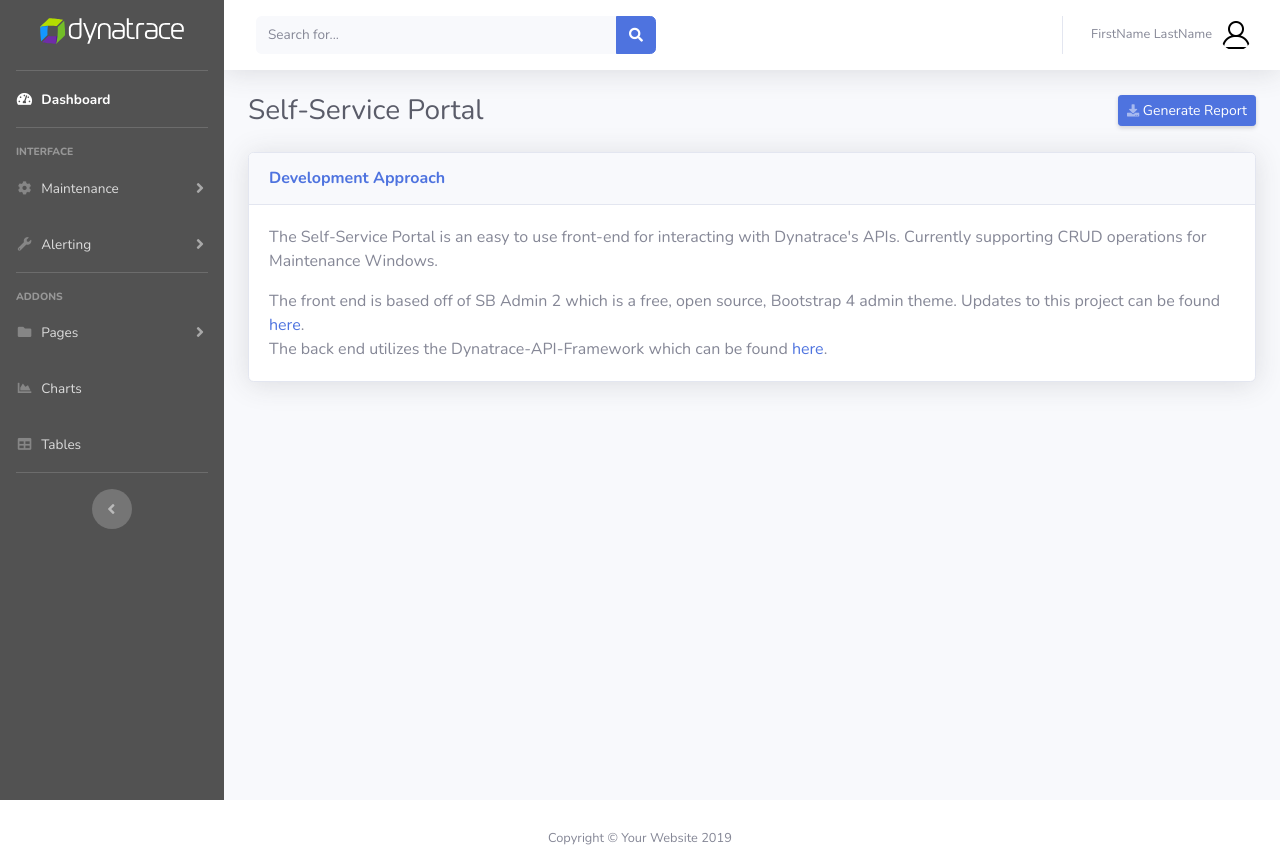
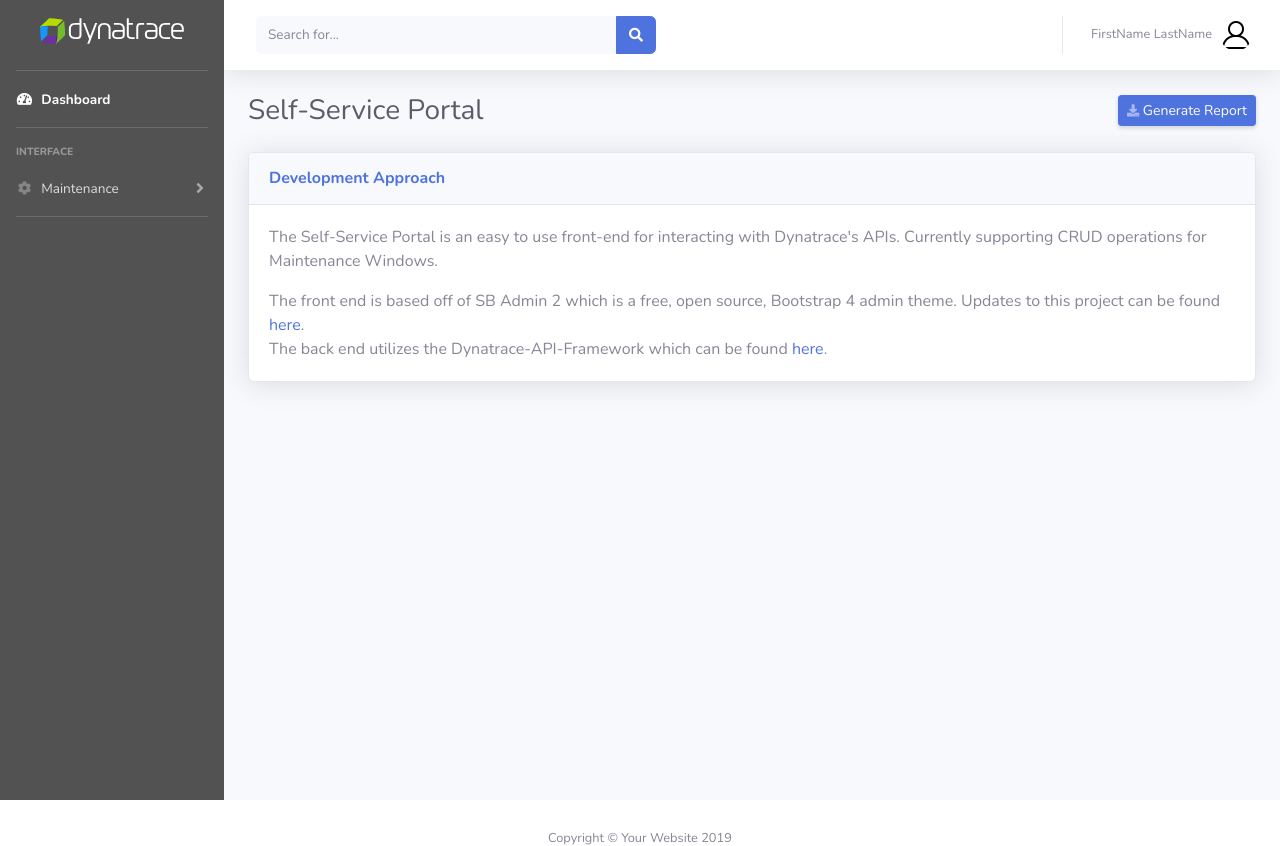
Before and after one commit to dt-self-service/self-service-app, a Django app: page / in a window 1280 px wide. Shown: the top 846 px of the page. Run offline with Django 3.2, Linux system fonts and the light colour scheme; some libraries are stand-ins or nearby versions.

Commit message:
Cleaned up menu sidebar.

```diff
--- a/dashboard/templates/dashboard/base.html
+++ b/dashboard/templates/dashboard/base.html
@@ -70,7 +70,7 @@
         </li>
 
         <!-- Nav Item - Utilities Collapse Menu -->
-        <li class="nav-item">
+        <!-- <li class="nav-item">
         <a class="nav-link collapsed" href="#" data-toggle="collapse" data-target="#collapseAlerting" aria-expanded="true" aria-controls="collapseAlerting">
             <i class="fas fa-fw fa-wrench"></i>
             <span>Alerting</span>
@@ -81,57 +81,10 @@
             <a class="collapse-item" href="utilities-color.html">Alerting Profiles</a>
             </div>
         </div>
-        </li>
+        </li> -->
 
         <!-- Divider -->
         <hr class="sidebar-divider">
-
-        <!-- Heading -->
-        <div class="sidebar-heading">
-        Addons
-        </div>
-
-        <!-- Nav Item - Pages Collapse Menu -->
-        <li class="nav-item">
-        <a class="nav-link collapsed" href="#" data-toggle="collapse" data-target="#collapsePages" aria-expanded="true" aria-controls="collapsePages">
-            <i class="fas fa-fw fa-folder"></i>
-            <span>Pages</span>
-        </a>
-        <div id="collapsePages" class="collapse" aria-labelledby="headingPages" data-parent="#accordionSidebar">
-            <div class="bg-white py-2 collapse-inner rounded">
-            <h6 class="collapse-header">Login Screens:</h6>
-            <a class="collapse-item" href="login.html">Login</a>
-            <a class="collapse-item" href="register.html">Register</a>
-            <a class="collapse-item" href="forgot-password.html">Forgot Password</a>
-            <div class="collapse-divider"></div>
-            <h6 class="collapse-header">Other Pages:</h6>
-            <a class="collapse-item" href="404.html">404 Page</a>
-            <a class="collapse-item" href="blank.html">Blank Page</a>
-            </div>
-        </div>
-        </li>
-
-        <!-- Nav Item - Charts -->
-        <li class="nav-item">
-        <a class="nav-link" href="charts.html">
-            <i class="fas fa-fw fa-chart-area"></i>
-            <span>Charts</span></a>
-        </li>
-
-        <!-- Nav Item - Tables -->
-        <li class="nav-item">
-        <a class="nav-link" href="/tables">
-            <i class="fas fa-fw fa-table"></i>
-            <span>Tables</span></a>
-        </li>
-
-        <!-- Divider -->
-        <hr class="sidebar-divider d-none d-md-block">
-
-        <!-- Sidebar Toggler (Sidebar) -->
-        <div class="text-center d-none d-md-inline">
-        <button class="rounded-circle border-0" id="sidebarToggle"></button>
-        </div>
 
     </ul>
     <!-- End of Sidebar -->
```
